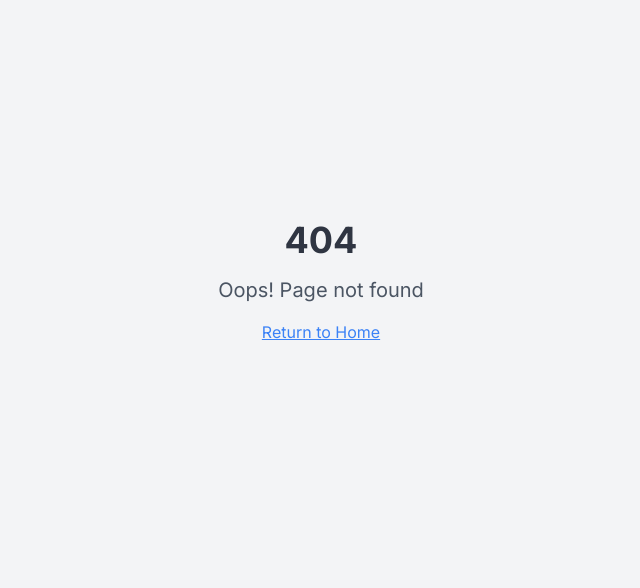
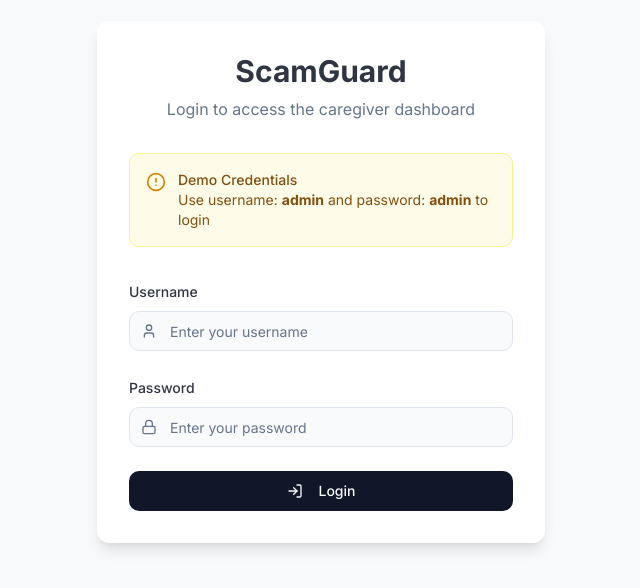
Before and after one commit to armadillo-alt/scamwatcher, a React (Vite) app: page /login in a window 1280 px wide. Before the commit this address had no page. Shown: the part 118-706 px from the top of the page, without its empty margins (319-959 px from the left). Built offline with nearby package versions, Linux system fonts and the light colour scheme.

Commit message:
feat: Implement login screen
Adds a login screen with username/password authentication for the ScamGuard dashboard, using admin/admin credentials for initial access. Integrates with the Google Drive screenshot display.

```diff
--- a/src/App.tsx
+++ b/src/App.tsx
@@ -3,11 +3,38 @@ import { Toaster } from "@/components/ui/toaster";
 import { Toaster as Sonner } from "@/components/ui/sonner";
 import { TooltipProvider } from "@/components/ui/tooltip";
 import { QueryClient, QueryClientProvider } from "@tanstack/react-query";
-import { BrowserRouter, Routes, Route } from "react-router-dom";
+import { BrowserRouter, Routes, Route, Navigate } from "react-router-dom";
+import { AuthProvider, useAuth } from "./contexts/AuthContext";
 import Index from "./pages/Index";
+import Login from "./pages/Login";
 import NotFound from "./pages/NotFound";
 
 const queryClient = new QueryClient();
+
+// Protected route component
+const ProtectedRoute = ({ children }: { children: React.ReactNode }) => {
+  const { isAuthenticated } = useAuth();
+
+  if (!isAuthenticated) {
+    return <Navigate to="/login" replace />;
+  }
+
+  return <>{children}</>;
+};
+
+const AppRoutes = () => {
+  return (
+    <Routes>
+      <Route path="/login" element={<Login />} />
+      <Route path="/" element={
+        <ProtectedRoute>
+          <Index />
+        </ProtectedRoute>
+      } />
+      <Route path="*" element={<NotFound />} />
+    </Routes>
+  );
+};
 
 const App = () => (
   <QueryClientProvider client={queryClient}>
@@ -15,10 +42,9 @@ const App = () => (
       <Toaster />
       <Sonner position="top-right" closeButton />
       <BrowserRouter>
-        <Routes>
-          <Route path="/" element={<Index />} />
-          <Route path="*" element={<NotFound />} />
-        </Routes>
+        <AuthProvider>
+          <AppRoutes />
+        </AuthProvider>
       </BrowserRouter>
     </TooltipProvider>
   </QueryClientProvider>
--- /dev/null
+++ b/src/contexts/AuthContext.tsx
@@ -0,0 +1,61 @@
+
+import React, { createContext, useContext, useState, useEffect } from 'react';
+
+type User = {
+  username: string;
+};
+
+type AuthContextType = {
+  user: User | null;
+  login: (username: string, password: string) => Promise<boolean>;
+  logout: () => void;
+  isAuthenticated: boolean;
+};
+
+const AuthContext = createContext<AuthContextType | undefined>(undefined);
+
+export const AuthProvider: React.FC<{ children: React.ReactNode }> = ({ children }) => {
+  const [user, setUser] = useState<User | null>(null);
+  const [isAuthenticated, setIsAuthenticated] = useState<boolean>(false);
+
+  // Check if user is already logged in on mount
+  useEffect(() => {
+    const storedUser = localStorage.getItem('scamguard_user');
+    if (storedUser) {
+      setUser(JSON.parse(storedUser));
+      setIsAuthenticated(true);
+    }
+  }, []);
+
+  const login = async (username: string, password: string): Promise<boolean> => {
+    // Simple authentication for demo purposes
+    if (username === 'admin' && password === 'admin') {
+      const user = { username };
+      setUser(user);
+      setIsAuthenticated(true);
+      localStorage.setItem('scamguard_user', JSON.stringify(user));
+      return true;
+    }
+    return false;
+  };
+
+  const logout = () => {
+    setUser(null);
+    setIsAuthenticated(false);
+    localStorage.removeItem('scamguard_user');
+  };
+
+  return (
+    <AuthContext.Provider value={{ user, login, logout, isAuthenticated }}>
+      {children}
+    </AuthContext.Provider>
+  );
+};
+
+export const useAuth = () => {
+  const context = useContext(AuthContext);
+  if (context === undefined) {
+    throw new Error('useAuth must be used within an AuthProvider');
+  }
+  return context;
+};
--- a/src/pages/Index.tsx
+++ b/src/pages/Index.tsx
@@ -1,8 +1,9 @@
 
 import { useState } from "react";
-import { AlertTriangle, Clock, Eye, PieChart, RefreshCw, ShieldCheck } from "lucide-react";
+import { AlertTriangle, Clock, Eye, LogOut, PieChart, RefreshCw, ShieldCheck } from "lucide-react";
 import { useIsMobile } from "@/hooks/use-mobile";
 import { useScreenshots } from "@/hooks/useScreenshots";
+import { useAuth } from "@/contexts/AuthContext";
 import Header from "@/components/Header";
 import FilterBar from "@/components/FilterBar";
 import ScamCard from "@/components/ScamCard";
@@ -11,9 +12,11 @@ import MetricCard from "@/components/MetricCard";
 import { Screenshot } from "@/types";
 import { format } from "date-fns";
 import { Button } from "@/components/ui/button";
+import { toast } from "sonner";
 
 const Index = () => {
   const isMobile = useIsMobile();
+  const { user, logout } = useAuth();
   const {
     screenshots,
     metrics,
@@ -59,10 +62,15 @@ const Index = () => {
     refreshScreenshots();
   };
 
+  const handleLogout = () => {
+    logout();
+    toast.success("Logged out successfully");
+  };
+
   return (
     <div className="min-h-screen bg-scamguard-background flex flex-col">
       <Header
-        userName="Alex"
+        userName={user?.username || "Guest"}
         parentOptions={parentOptions}
         unreviewedCount={metrics.unreviewedCount}
         onParentChange={handleParentChange}
@@ -76,6 +84,7 @@ const Index = () => {
               Monitor and manage potential scam attempts
             </p>
           </div>
+          <div className="flex gap-2">
             <Button
               onClick={handleRefresh}
               disabled={loading}
@@ -85,6 +94,15 @@ const Index = () => {
               <RefreshCw className={`h-4 w-4 ${loading ? "animate-spin" : ""}`} />
               Refresh Screenshots
             </Button>
+            <Button
+              onClick={handleLogout}
+              variant="outline"
+              className="flex items-center gap-2"
+            >
+              <LogOut className="h-4 w-4" />
+              Logout
+            </Button>
+          </div>
         </div>
 
         <div className="grid grid-cols-1 md:grid-cols-2 lg:grid-cols-4 gap-4 mb-6">
--- /dev/null
+++ b/src/pages/Login.tsx
@@ -0,0 +1,116 @@
+
+import { useState } from "react";
+import { useNavigate } from "react-router-dom";
+import { toast } from "sonner";
+import { AlertCircle, Lock, LogIn, User } from "lucide-react";
+import { useAuth } from "@/contexts/AuthContext";
+import { Button } from "@/components/ui/button";
+import { Input } from "@/components/ui/input";
+import { Label } from "@/components/ui/label";
+
+const Login = () => {
+  const [username, setUsername] = useState("");
+  const [password, setPassword] = useState("");
+  const [isLoading, setIsLoading] = useState(false);
+  const { login } = useAuth();
+  const navigate = useNavigate();
+
+  const handleSubmit = async (e: React.FormEvent) => {
+    e.preventDefault();
+    setIsLoading(true);
+
+    try {
+      const success = await login(username, password);
+      if (success) {
+        toast.success("Login successful");
+        navigate("/");
+      } else {
+        toast.error("Invalid credentials", {
+          description: "Please try again with the correct username and password."
+        });
+      }
+    } catch (error) {
+      toast.error("Login failed", {
+        description: "An unexpected error occurred. Please try again."
+      });
+    } finally {
+      setIsLoading(false);
+    }
+  };
+
+  return (
+    <div className="min-h-screen bg-scamguard-background flex items-center justify-center">
+      <div className="w-full max-w-md space-y-8 p-8 bg-white rounded-lg shadow-lg animate-fade-in">
+        <div className="text-center">
+          <h1 className="text-3xl font-bold mb-2">ScamGuard</h1>
+          <p className="text-muted-foreground">Login to access the caregiver dashboard</p>
+        </div>
+
+        {username !== "admin" && password !== "admin" && (
+          <div className="bg-yellow-50 border border-yellow-200 text-yellow-800 rounded-md p-4 flex items-start gap-3">
+            <AlertCircle className="h-5 w-5 text-yellow-600 shrink-0 mt-0.5" />
+            <div className="text-sm">
+              <h3 className="font-medium">Demo Credentials</h3>
+              <p>Use username: <strong>admin</strong> and password: <strong>admin</strong> to login</p>
+            </div>
+          </div>
+        )}
+
+        <form onSubmit={handleSubmit} className="space-y-6">
+          <div className="space-y-2">
+            <Label htmlFor="username">Username</Label>
+            <div className="relative">
+              <div className="absolute inset-y-0 left-0 flex items-center pl-3 pointer-events-none text-muted-foreground">
+                <User className="h-4 w-4" />
+              </div>
+              <Input
+                id="username"
+                type="text"
+                value={username}
+                onChange={(e) => setUsername(e.target.value)}
+                placeholder="Enter your username"
+                className="pl-10"
+                required
+              />
+            </div>
+          </div>
+
+          <div className="space-y-2">
+            <Label htmlFor="password">Password</Label>
+            <div className="relative">
+              <div className="absolute inset-y-0 left-0 flex items-center pl-3 pointer-events-none text-muted-foreground">
+                <Lock className="h-4 w-4" />
+              </div>
+              <Input
+                id="password"
+                type="password"
+                value={password}
+                onChange={(e) => setPassword(e.target.value)}
+                placeholder="Enter your password"
+                className="pl-10"
+                required
+              />
+            </div>
+          </div>
+
+          <Button
+            type="submit"
+            className="w-full"
+            disabled={isLoading}
+          >
+            {isLoading ? (
+              <>Loading...</>
+            ) : (
+              <>
+                <LogIn className="mr-2 h-4 w-4" />
+                Login
+              </>
+            )}
+          </Button>
+        </form>
+      </div>
+    </div>
+  );
+};
+
+export default Login;
```
Lines whose indentation alone changed are shown as unchanged.
